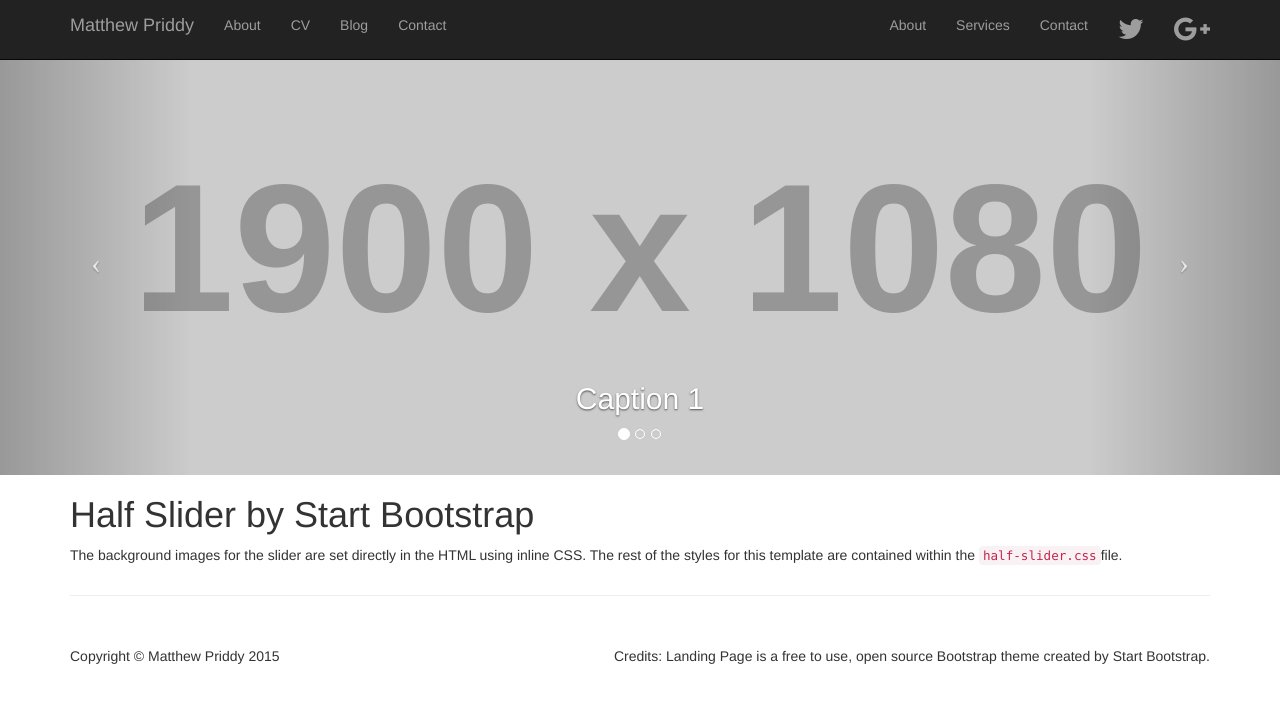
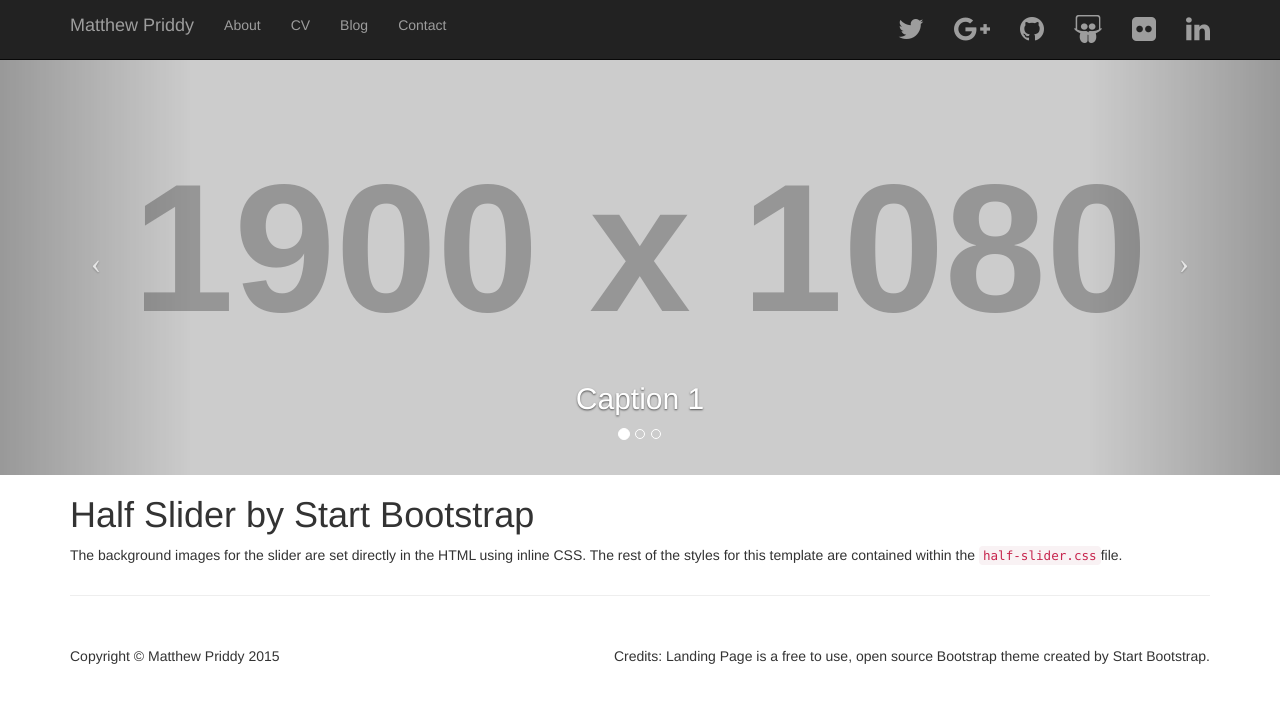
Before and after one commit to mwpriddy/mwpriddy.github.io, a Jekyll site: the page index.html, which Jekyll copies as it is, in a window 1280 px wide. Shown: the top 703 px of the page. Built offline with Jekyll 4.4.1, drawn with Linux system fonts in a browser that asks for light colours; nearby versions of some CDN libraries.

Commit message:
add social media icons

```diff
--- a/index.html
+++ b/index.html
@@ -53,11 +53,12 @@
                     <li><a href="contact">Contact</a></li>
                 </ul>
                 <ul class="nav navbar-nav navbar-right">
-                    <li><a href="about.html">About</a></li>
-                    <li><a href="services.html">Services</a></li>
-                    <li><a href="contact.html">Contact</a></li>
                     <li><a href="#"><i class="fa fa-twitter fa-2x"></i></a></li>
                     <li><a href="#"><i class="fa fa-google-plus fa-2x"></i></a></li>
+                    <li><a href="#"><i class="fa fa-github fa-2x"></i></a></li>
+                    <li><a href="#"><i class="fa fa-slideshare fa-2x"></i></a></li>
+                    <li><a href="#"><i class="fa fa-flickr fa-2x"></i></a></li>
+                    <li><a href="#"><i class="fa fa-linkedin fa-2x"></i></a></li>
                 </ul>
             </div>
             <!-- /.navbar-collapse -->
```
